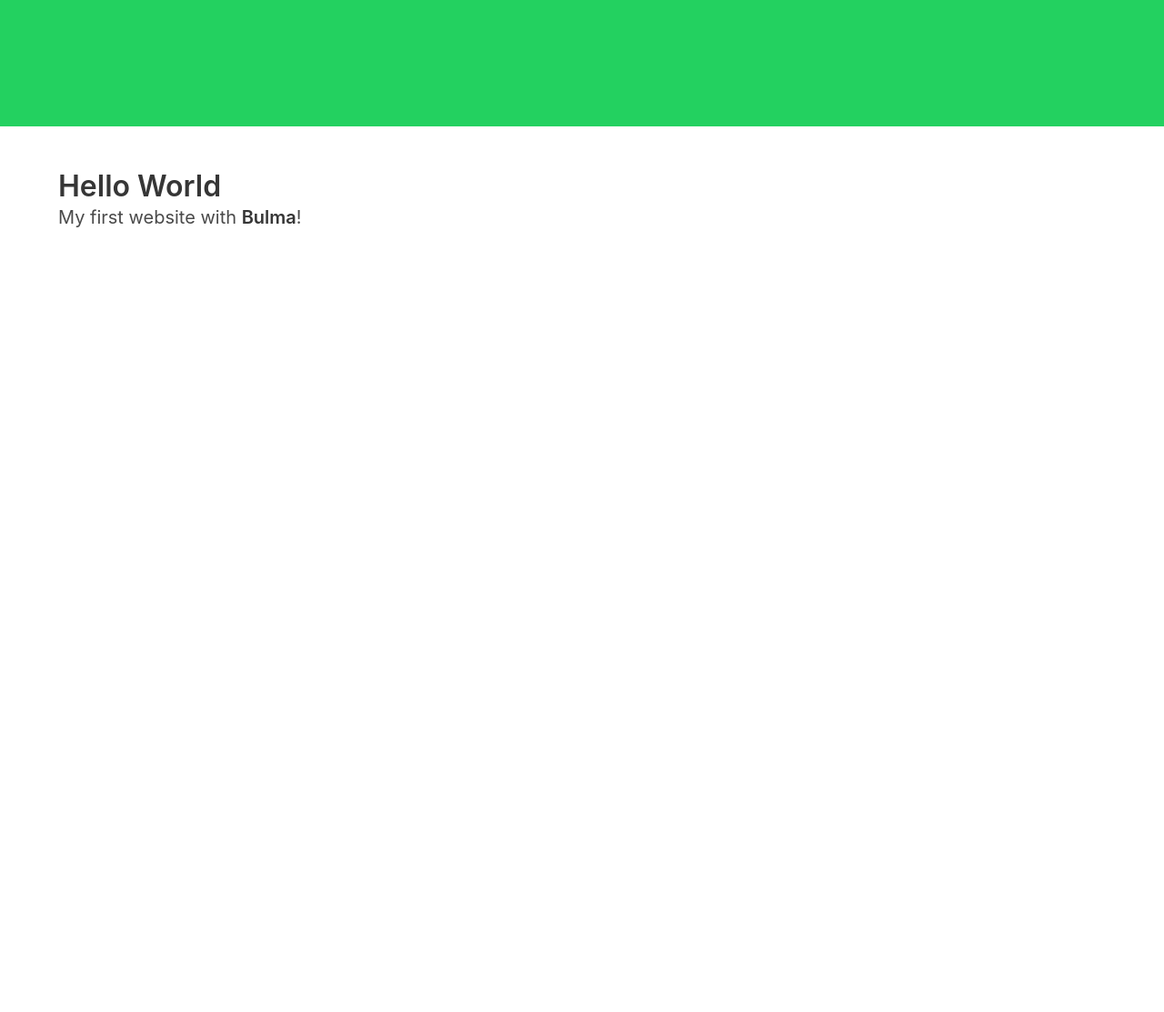
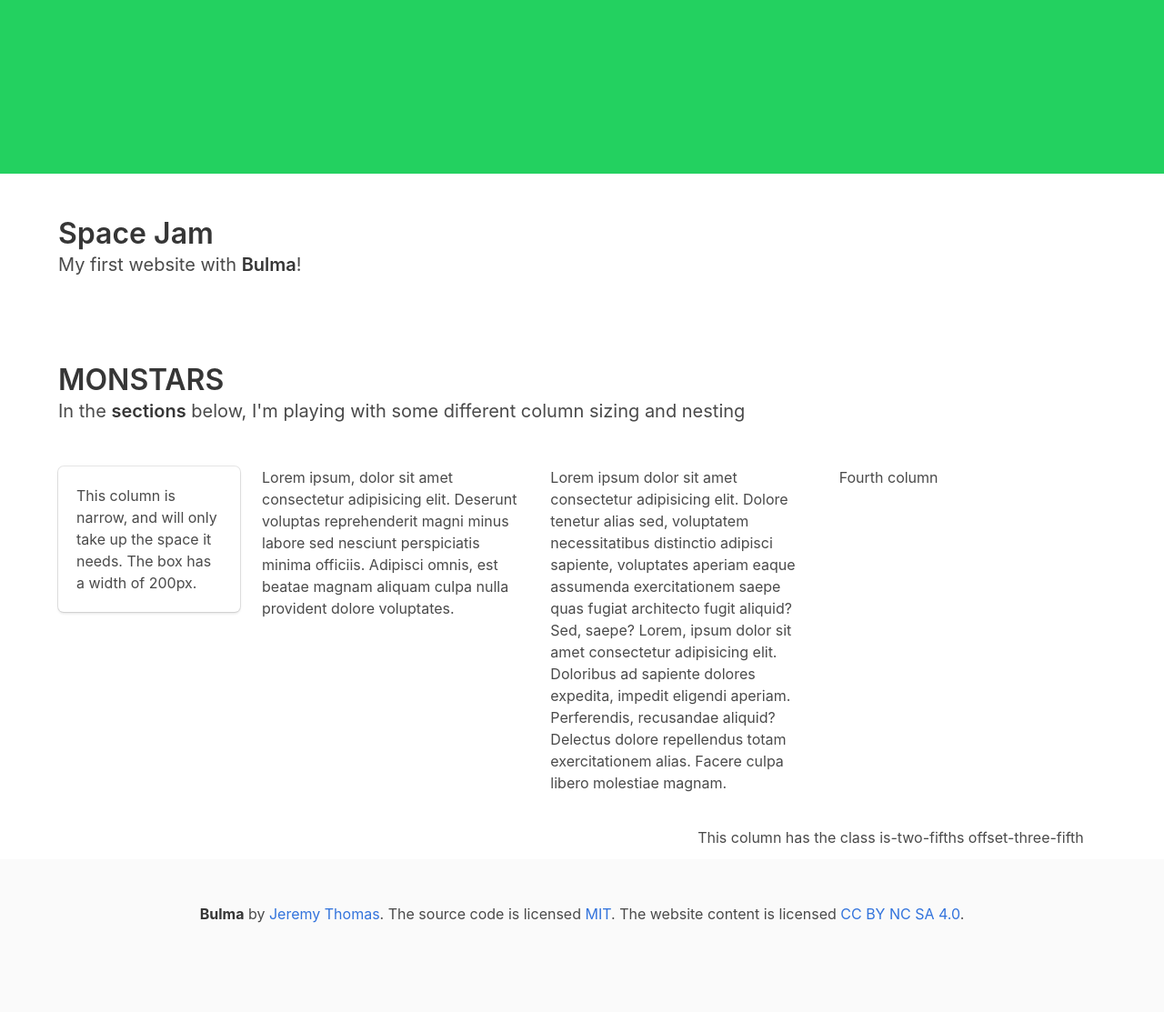
Before and after one commit to michaelbaggett/learning-bulma, a plain HTML site: page index.html in a window 1280 px wide. Shown: the part 661-1774 px from the top of the page at 91% size. Before the commit the page ends 961 px from the top, so only its background shows below. Drawn offline with nearby package versions, Linux system fonts and the light colour scheme.

Commit message:
added some new sections working with columns

```diff
--- a/index.html
+++ b/index.html
@@ -13,26 +13,112 @@
       src="https://use.fontawesome.com/releases/v5.3.1/js/all.js"
     ></script>
   </head>
+  <nav class="navbar" role="navigation" aria-label="main navigation">
+    <div class="navbar-brand">
+      <a class="navbar-item" href="https://bulma.io">
+        <img
+          src="https://bulma.io/images/bulma-logo.png"
+          alt="Bulma: Free, open source, & modern CSS framework based on Flexbox"
+          width="112"
+          height="28"
+        />
+      </a>
+
+      <a
+        role="button"
+        class="navbar-burger"
+        aria-label="menu"
+        aria-expanded="false"
+      >
+        <span aria-hidden="true"></span>
+        <span aria-hidden="true"></span>
+        <span aria-hidden="true"></span>
+      </a>
+    </div>
+  </nav>
   <section class="hero is-success is-fullheight">
     <div class="hero-body">
       <div class="container">
         <h1 class="title">
-          Fullheight title
+          Come on and slam
         </h1>
         <h2 class="subtitle">
-          Fullheight subtitle
+          and welcome to the jam
         </h2>
       </div>
     </div>
   </section>
+
   <body>
     <section class="section">
       <div class="container">
         <h1 class="title">
-          Hello World
+          Space Jam
         </h1>
         <p class="subtitle">My first website with <strong>Bulma</strong>!</p>
       </div>
     </section>
+    <section class="section">
+      <div class="container">
+        <h1 class="title">MONSTARS</h1>
+        <h2 class="subtitle">
+          In the <strong>sections</strong> below, I'm playing with some
+          different column sizing and nesting
+        </h2>
+      </div>
+    </section>
+    <section>
+      <div class="container">
+        <div class="columns">
+          <div class="column is-narrow">
+            <div class="box" style="width: 200px">
+              This column is narrow, and will only take up the space it needs.
+              The box has a width of 200px.
+            </div>
+          </div>
+          <div class="column">
+            Lorem ipsum, dolor sit amet consectetur adipisicing elit. Deserunt
+            voluptas reprehenderit magni minus labore sed nesciunt perspiciatis
+            minima officiis. Adipisci omnis, est beatae magnam aliquam culpa
+            nulla provident dolore voluptates.
+          </div>
+          <div class="column">
+            Lorem ipsum dolor sit amet consectetur adipisicing elit. Dolore
+            tenetur alias sed, voluptatem necessitatibus distinctio adipisci
+            sapiente, voluptates aperiam eaque assumenda exercitationem saepe
+            quas fugiat architecto fugit aliquid? Sed, saepe? Lorem, ipsum dolor
+            sit amet consectetur adipisicing elit. Doloribus ad sapiente dolores
+            expedita, impedit eligendi aperiam. Perferendis, recusandae aliquid?
+            Delectus dolore repellendus totam exercitationem alias. Facere culpa
+            libero molestiae magnam.
+          </div>
+          <div class="column">
+            Fourth column
+          </div>
+        </div>
+      </div>
+    </section>
+    <br />
+    <section>
+      <div class="container">
+        <div class="column is-two-fifths is-offset-three-fifths">
+          This column has the class is-two-fifths offset-three-fifth
+        </div>
+      </div>
+    </section>
+    <footer class="footer">
+      <div class="content has-text-centered">
+        <p>
+          <strong>Bulma</strong> by
+          <a href="https://jgthms.com">Jeremy Thomas</a>. The source code is
+          licensed
+          <a href="http://opensource.org/licenses/mit-license.php">MIT</a>. The
+          website content is licensed
+          <a href="http://creativecommons.org/licenses/by-nc-sa/4.0/"
+            >CC BY NC SA 4.0</a
+          >.
+        </p>
+      </div>
+    </footer>
   </body>
 </html>
```
